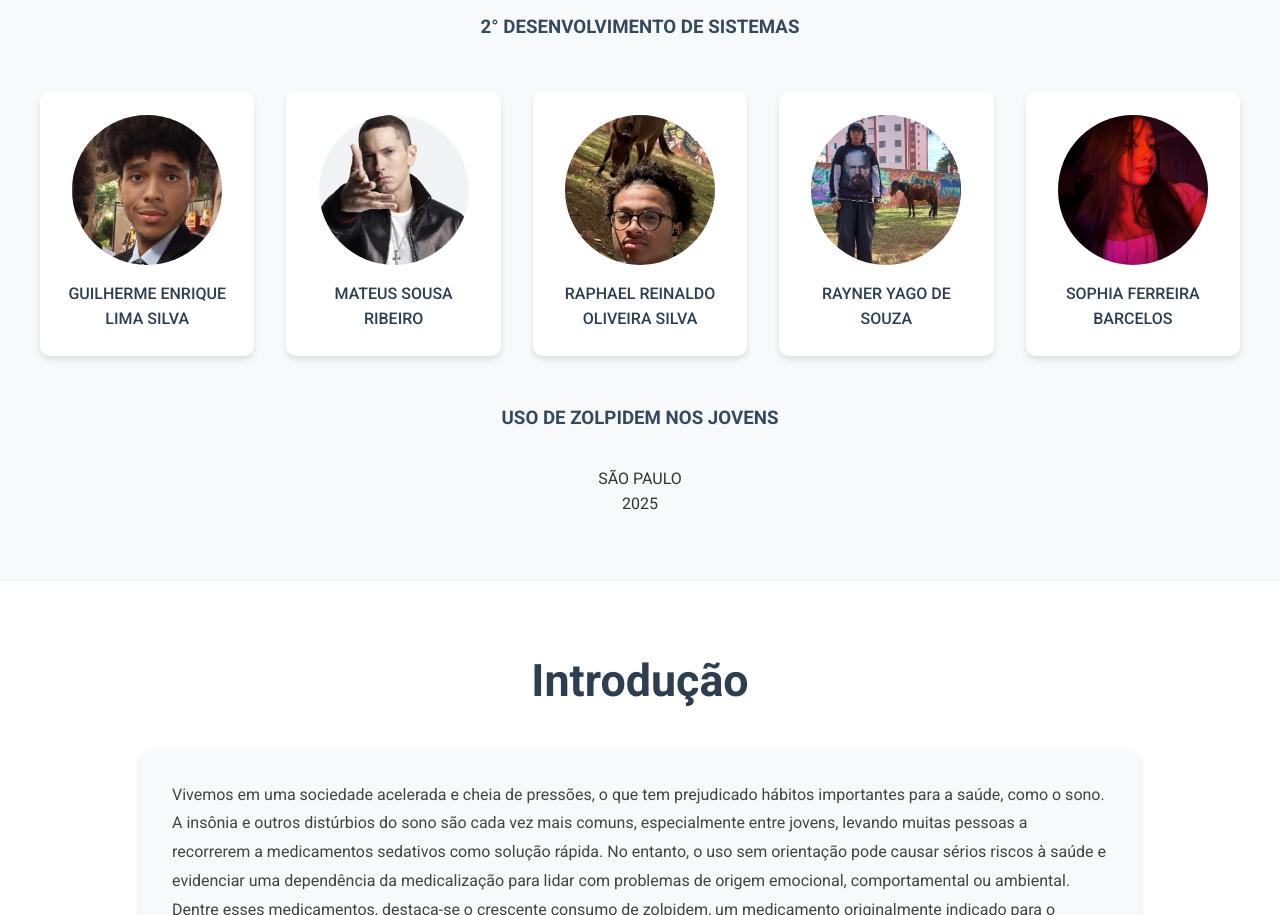
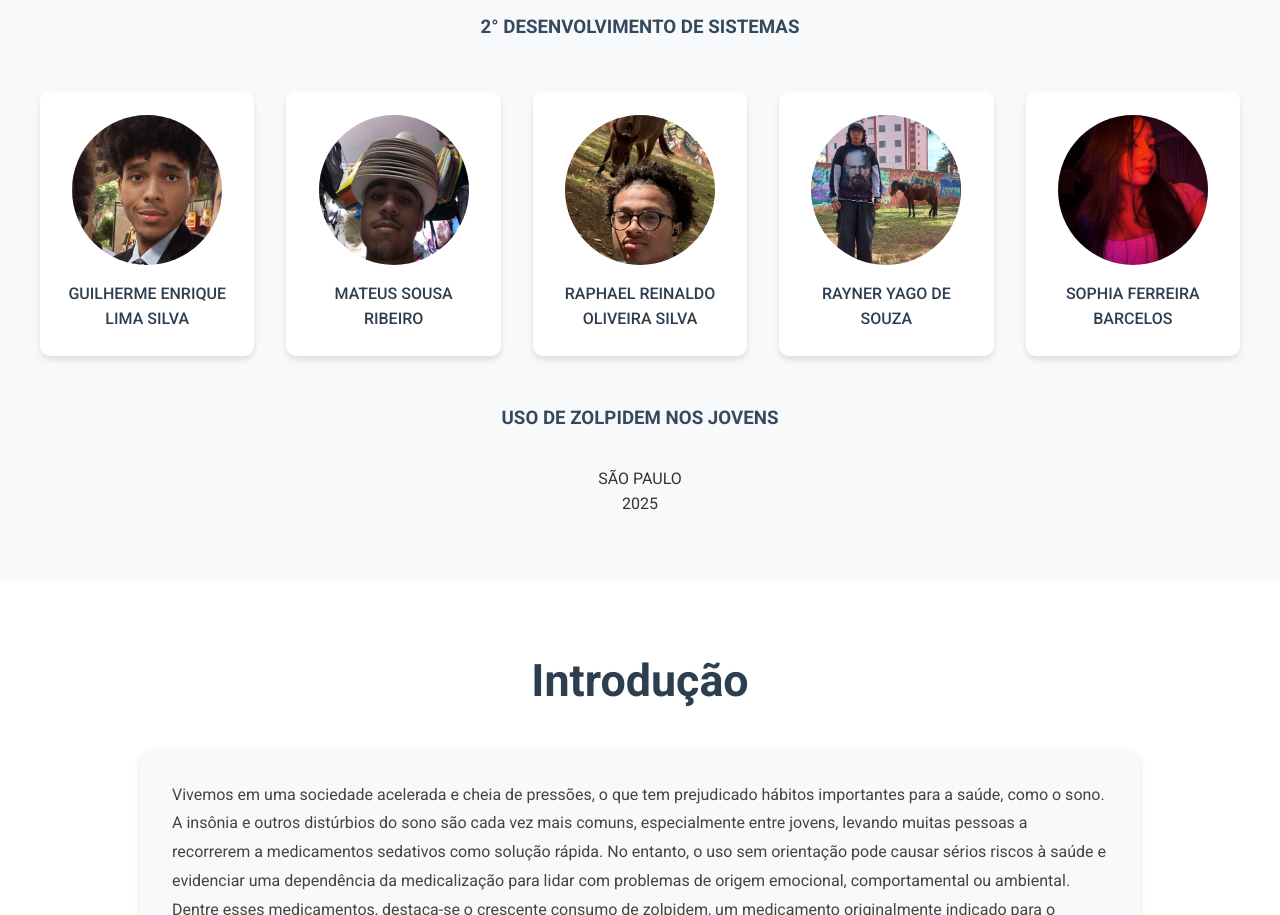
Before and after one commit to Mateusjav4/EDfisica, a plain HTML site: page index.html in a window 1280 px wide. Shown: the part 939-1854 px from the top of the page. Drawn offline with Linux system fonts and the light colour scheme.

Commit message:
sla que commit2

```diff
--- a/index.html
+++ b/index.html
@@ -46,7 +46,7 @@
                     </div>
                     <div class="author-card">
                         <div class="author-image">
-                            <img src="./img/Eminem.webp" alt="Mateus Sousa">
+                            <img src="./img/mateus.png" alt="Mateus Sousa">
                         </div>
                         <p>MATEUS SOUSA RIBEIRO</p>
                     </div>
```
Also changed, not shown: img/mateus.png (added).
